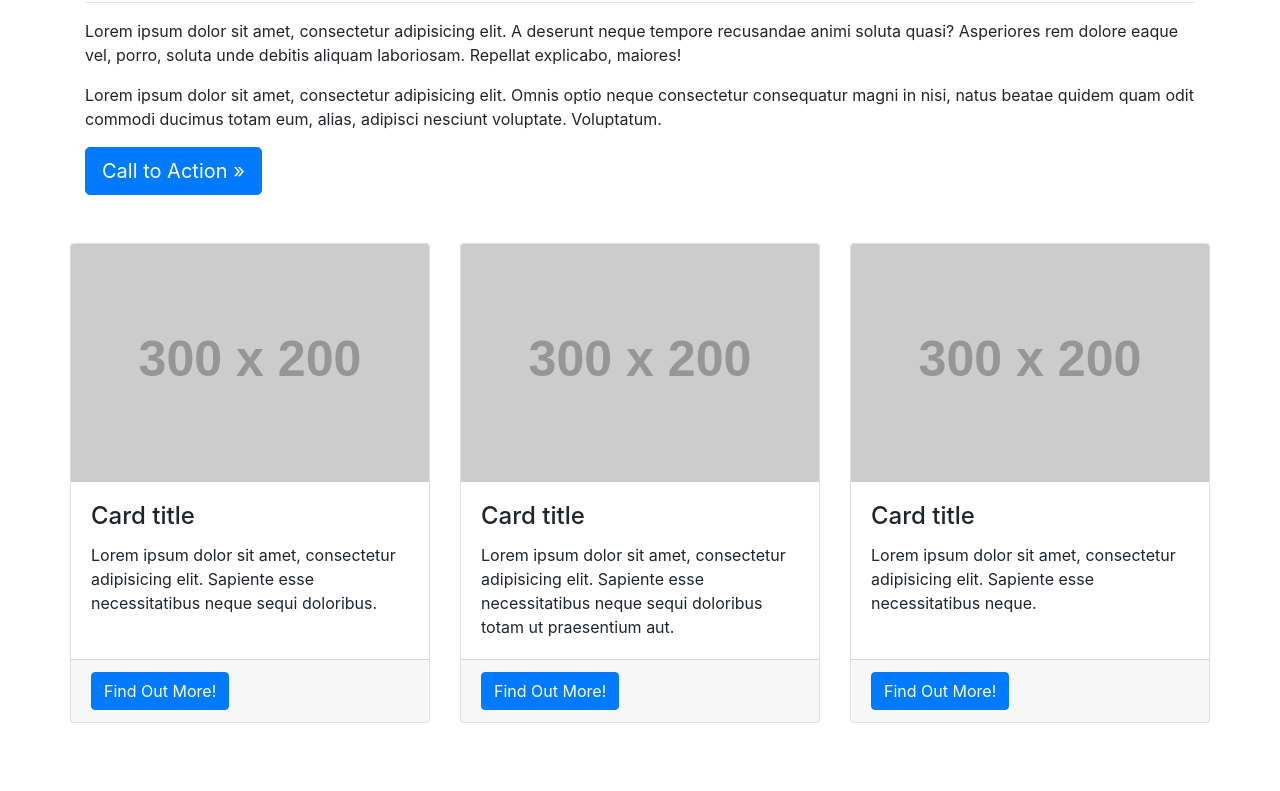
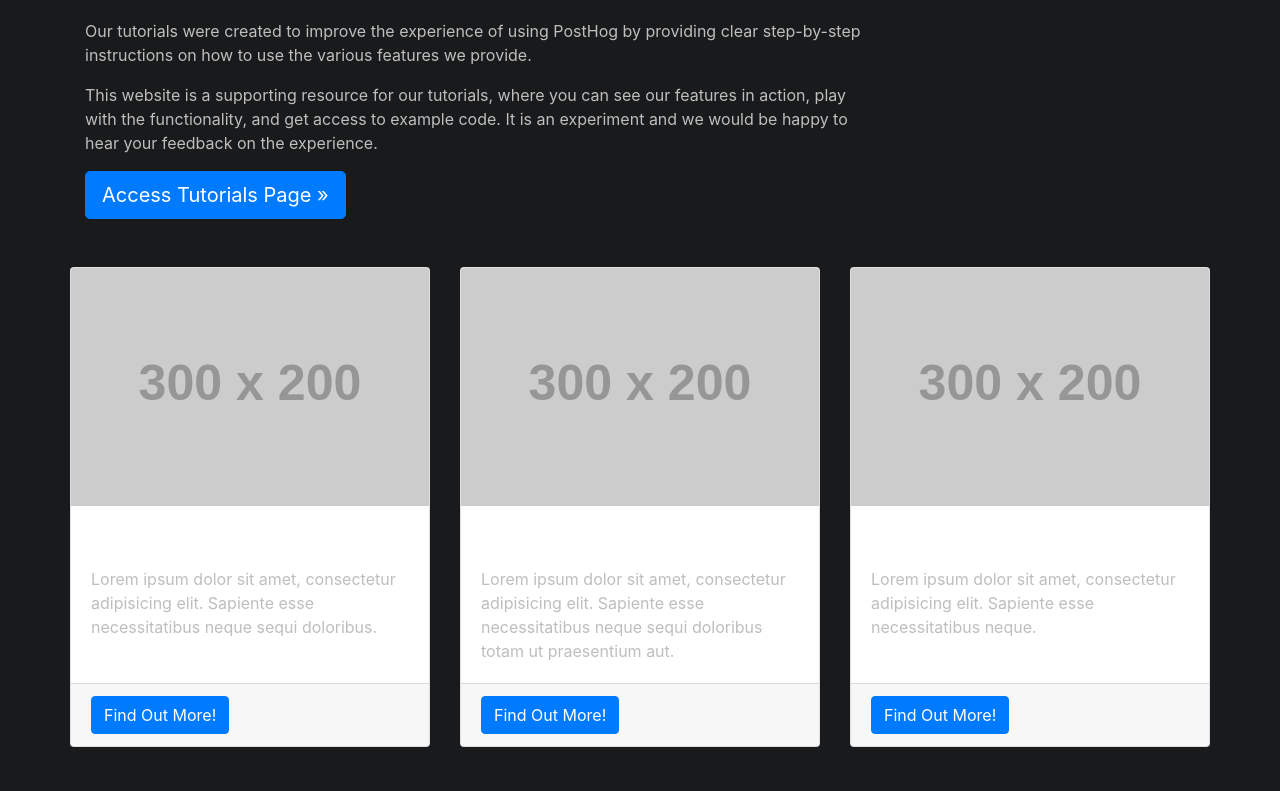
Before and after one commit to isabella232/posthog-playground, a website: page index.html in a window 1280 px wide. Shown: the part 454-1245 px from the top of the page. Drawn offline with Linux system fonts and the light colour scheme; placeholder pictures from the web are drawn by us.

Commit message:
minor updates

```diff
--- a/css/business-frontpage.css
+++ b/css/index.css
@@ -5,10 +5,15 @@
  */
 body {
   padding-top: 56px;
+  background-color: #191a1b;
 }
 
 .header-bg {
-  background-color: #040c25;
+  background-color: #132774;
+}
+
+.header-bg > h1 {
+  color: black !important;
 }
 
 .banner-image {
@@ -19,3 +24,15 @@ body {
 .navbar-dark {
   background-color: #00040c !important;
 }
+
+h1, h2, h3, h4, h5, h6 {
+  color: white;
+}
+
+p {
+  color: #bebebe;
+}
+
+.about-paragraph {
+  max-width: 70%;
+}
--- a/index.html
+++ b/index.html
@@ -14,7 +14,7 @@
   <link href="vendor/bootstrap/css/bootstrap.min.css" rel="stylesheet">
 
   <!-- Custom styles for this template -->
-  <link href="css/business-frontpage.css" rel="stylesheet">
+  <link href="css/index.css" rel="stylesheet">
 
 </head>
 
@@ -67,9 +67,15 @@
       <div class="col-md-12 mb-5">
         <h2>About Our Tutorials</h2>
         <hr>
-        <p>Lorem ipsum dolor sit amet, consectetur adipisicing elit. A deserunt neque tempore recusandae animi soluta quasi? Asperiores rem dolore eaque vel, porro, soluta unde debitis aliquam laboriosam. Repellat explicabo, maiores!</p>
-        <p>Lorem ipsum dolor sit amet, consectetur adipisicing elit. Omnis optio neque consectetur consequatur magni in nisi, natus beatae quidem quam odit commodi ducimus totam eum, alias, adipisci nesciunt voluptate. Voluptatum.</p>
-        <a class="btn btn-primary btn-lg" href="#">Call to Action &raquo;</a>
+        <p class="about-paragraph">
+          Our tutorials were created to improve the experience of using PostHog by providing clear step-by-step instructions on how
+          to use the various features we provide.
+        </p>
+        <p class="about-paragraph">
+          This website is a supporting resource for our tutorials, where you can see our features in action, play with the functionality,
+          and get access to example code. It is an experiment and we would be happy to hear your feedback on the experience.
+        </p>
+        <a class="btn btn-primary btn-lg" href="#">Access Tutorials Page &raquo;</a>
       </div>
     <!-- /.row -->
 
```
Also changed, not shown: 2 other files.
